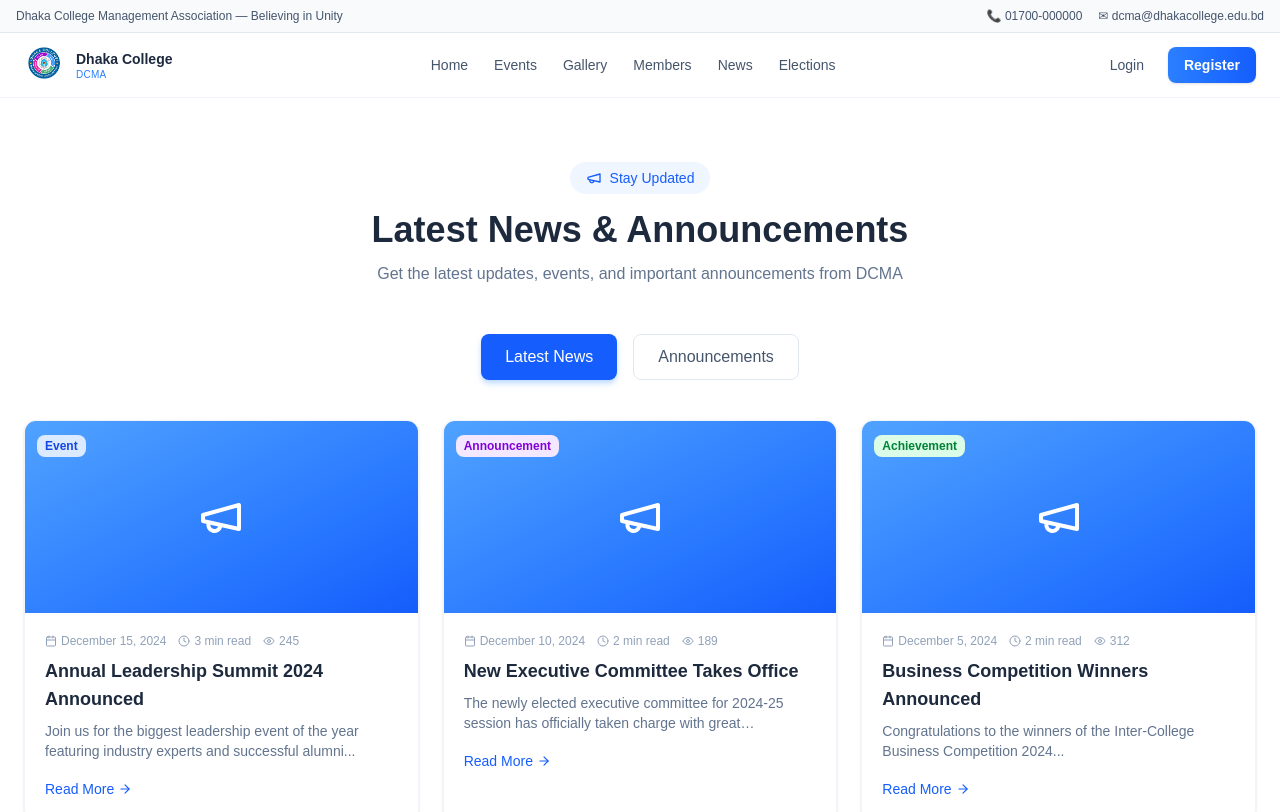
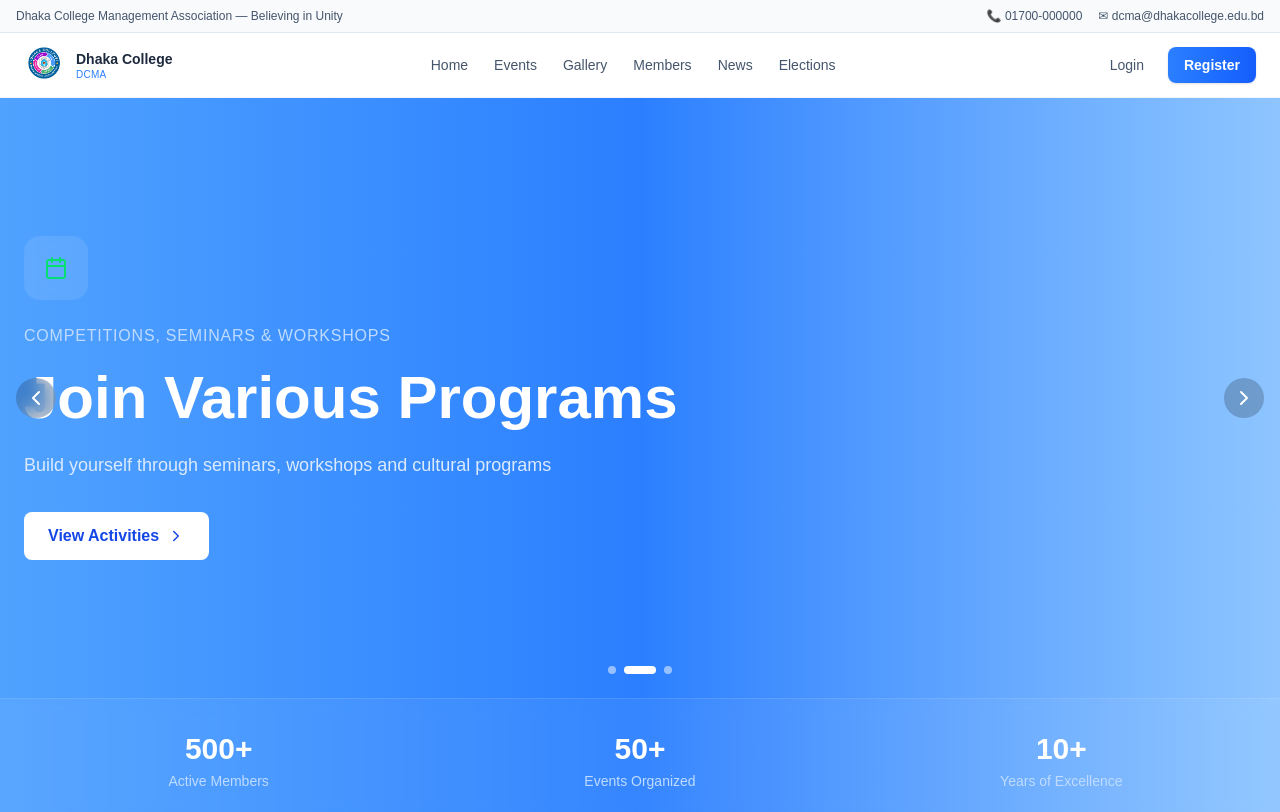
Before and after one commit to Fahad-smto/Dhaka-college-management-association, a Next.js app: page / in a window 1280 px wide. Shown: the top 812 px of the page. Built offline with nearby package versions, Linux system fonts and the light colour scheme.

Commit message:
code added

```diff
--- a/app/components/Banner.tsx
+++ b/app/components/Banner.tsx
@@ -55,5 +55,112 @@ export default function Banner() {
     setCurrentSlide(index);
   };
 
+  return (
+    <div className="relative w-full overflow-hidden bg-gradient-to-r from-blue-400 via-blue-500 to-blue-300">
+      {/* Main Banner Container */}
+      <div className="relative h-[500px] md:h-[600px] overflow-hidden">
+        {/* Slides */}
+        <div
+          className="flex transition-transform duration-500 ease-in-out h-full"
+          style={{ transform: `translateX(-${currentSlide * 100}%)` }}
+        >
+          {slides.map((slide, index) => (
+            <div
+              key={index}
+              className="w-full flex-shrink-0 h-full flex items-center"
+            >
+              <div className="max-w-7xl mx-auto px-4 sm:px-6 w-full">
+                <div className="max-w-2xl">
+                  {/* Icon */}
+                  <div className="mb-6">
+                    <div className="w-16 h-16 bg-white/10 rounded-2xl flex items-center justify-center backdrop-blur-sm">
+                      {slide.icon}
+                    </div>
+                  </div>
 
+                  {/* Subtitle */}
+                  <p className="text-blue-200 text-sm md:text-base uppercase tracking-wider mb-3">
+                    {slide.subtitle}
+                  </p>
+
+                  {/* Title */}
+                  <h1 className="text-3xl md:text-5xl lg:text-6xl font-bold text-white mb-4 leading-tight">
+                    {slide.title}
+                  </h1>
+
+                  {/* Description */}
+                  <p className="text-blue-100 text-base md:text-lg mb-8 leading-relaxed">
+                    {slide.description}
+                  </p>
+
+                  {/* Button */}
+                  <Link
+                    href={slide.buttonLink}
+                    className="inline-flex items-center gap-2 bg-white text-blue-700 px-6 py-3 rounded-lg font-semibold hover:bg-blue-50 transition-all hover:gap-3 group"
+                  >
+                    {slide.buttonText}
+                    <ChevronRight size={18} className="group-hover:translate-x-1 transition-transform" />
+                  </Link>
+                </div>
+              </div>
+            </div>
+          ))}
+        </div>
+
+        {/* Left Arrow */}
+        <button
+          onClick={prevSlide}
+          className="absolute left-4 top-1/2 -translate-y-1/2 bg-black/20 hover:bg-black/40 text-white p-2 rounded-full backdrop-blur-sm transition-all"
+          aria-label="Previous slide"
+        >
+          <ChevronLeft size={24} />
+        </button>
+
+        {/* Right Arrow */}
+        <button
+          onClick={nextSlide}
+          className="absolute right-4 top-1/2 -translate-y-1/2 bg-black/20 hover:bg-black/40 text-white p-2 rounded-full backdrop-blur-sm transition-all"
+          aria-label="Next slide"
+        >
+          <ChevronRight size={24} />
+        </button>
+
+        {/* Dots/Indicators */}
+        <div className="absolute bottom-6 left-1/2 -translate-x-1/2 flex gap-2">
+          {slides.map((_, index) => (
+            <button
+              key={index}
+              onClick={() => goToSlide(index)}
+              className={`transition-all h-2 rounded-full ${
+                currentSlide === index
+                  ? "w-8 bg-white"
+                  : "w-2 bg-white/50 hover:bg-white/75"
+              }`}
+              aria-label={`Go to slide ${index + 1}`}
+            />
+          ))}
+        </div>
+      </div>
+
+      {/* Stats Section (Optional) */}
+      <div className="bg-white/5 backdrop-blur-sm border-t border-white/10">
+        <div className="max-w-7xl mx-auto px-4 sm:px-6 py-8">
+          <div className="grid grid-cols-1 md:grid-cols-3 gap-8 text-center">
+            <div>
+              <div className="text-2xl md:text-3xl font-bold text-white">500+</div>
+              <div className="text-blue-200 text-sm mt-1">Active Members</div>
+            </div>
+            <div>
+              <div className="text-2xl md:text-3xl font-bold text-white">50+</div>
+              <div className="text-blue-200 text-sm mt-1">Events Organized</div>
+            </div>
+            <div>
+              <div className="text-2xl md:text-3xl font-bold text-white">10+</div>
+              <div className="text-blue-200 text-sm mt-1">Years of Excellence</div>
+            </div>
+          </div>
+        </div>
+      </div>
+    </div>
+  );
 }
```
